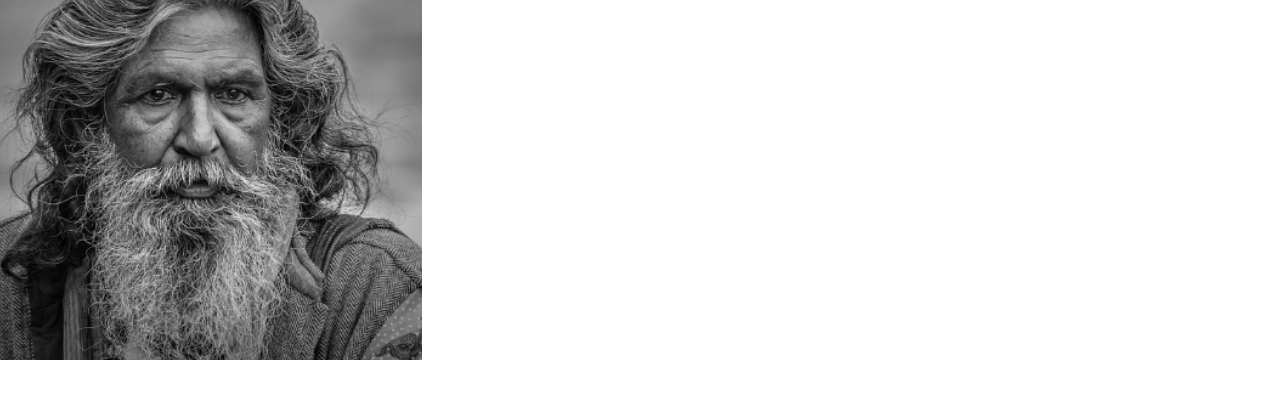
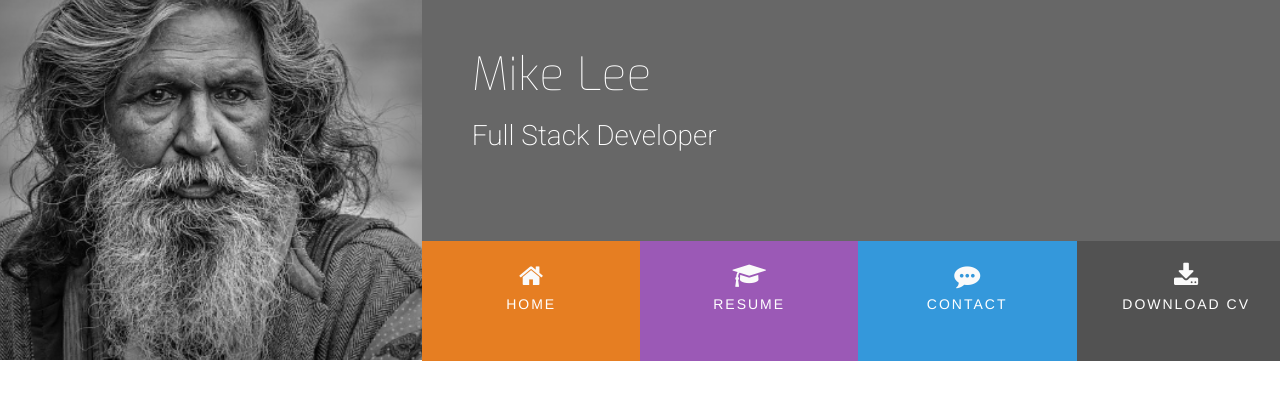
Before and after one commit to gsthandi/ucd-resume, a plain HTML site: page index.html in a window 1280 px wide. Drawn offline with nearby package versions, Linux system fonts and the light colour scheme.

Commit message:
Updated hmtl and css files

```diff
--- a/assets/css/style.css
+++ b/assets/css/style.css
@@ -1,7 +1,35 @@
 @import url('https://fonts.googleapis.com/css?family=Roboto:100,200,300,400,500,600,700|Exo:100,200,300,400,500,600,700');
+
+/*---------------------------------------------Colours-*/
+
+.bg-color-name-title {
+    background-color: #676767;
+}
+
+.ul-menu-color-home {
+    background-color: #e67e22;
+}
+
+.ul-menu-color-resume {
+    background-color: #9b59b6;
+}
+
+.ul-menu-color-contact {
+    background-color: #3498db;
+}
+
+.ul-menu-color-home-download-cv {
+    background-color: #525252;
+}
+
+/*---------------------------------------------Heading-*/
 
 header {
     margin: 0;
+}
+
+.heading {
+    margin-left: 50px;
 }
 
 .logo {
@@ -14,3 +42,68 @@ header {
     -moz-transition: all .5s ease-in-out;
     -webkit-transition: all .5s ease-in-out;
 }
+
+.name {
+    font-family: "Exo", sans-serif;
+    font-weight: 100;
+    font-size: 46px;
+    margin-top: 50px;
+    color: #fff;
+}
+
+.title {
+    font-family: "Roboto", sans-serif;
+    font-weight: 200;
+    font-size: 28px;
+    margin-top: 20px;
+    margin-bottom: 90px;
+    color: #fff;
+}
+
+/*---------------------------------------------Navigation-*/
+
+#nav {    /* Was not working first, now working. Find out why */
+    margin: 0;
+}
+
+#nav li {
+    padding: 0;
+}
+
+.menuitem {
+    height: 120px;
+    text-align: center;
+    padding: 0;
+}
+
+.menuitem a {
+    width: 100%;
+    text-decoration: none;
+    color: #fff;
+    height: 120px;
+}
+
+.menuitem a i {
+    padding-top: 22px;
+    display: block;
+    color: #fafafa;
+    font-size: 26px;
+}
+
+.menuitem span {
+    display: block;
+    width: 100%;
+    padding-top: 5px;
+    text-align: center;
+    text-transform: uppercase;
+    font-size: 14px;
+    font-weight: 300;
+    letter-spacing: 2px;
+}
+
+/*---------------------------------------------Hover.css-*/
+
+.hvr-sweep-to-bottom:before {
+    background: rgba(0, 0, 0, 0.2);
+    height: 120px;
+}
--- a/index.html
+++ b/index.html
@@ -8,6 +8,7 @@
     <title>CV</title>
     <link rel="stylesheet" href="https://maxcdn.bootstrapcdn.com/bootstrap/3.3.7/css/bootstrap.min.css" type="text/css" />
     <link rel="stylesheet" href="https://maxcdn.bootstrapcdn.com/font-awesome/4.7.0/css/font-awesome.min.css" type="text/css" />
+    <link rel="stylesheet" href="https://cdnjs.cloudflare.com/ajax/libs/hover.css/2.1.1/css/hover-min.css">
     <link rel="stylesheet" href="assets/css/style.css" type="text/css">
 </head>
 
@@ -18,7 +19,28 @@
                 <div class="col-md-4 logo"></div>
             </a>
             <div class="col-md-8">
-
+                <div class="row bg-color-name-title">
+                    <div class="heading">
+                        <h1 class="name">Mike Lee</h1>
+                        <h2 class="title">Full Stack Developer</h2>
+                    </div>
+                </div>
+                <div class="row">
+                    <ul id="nav" class="list-inline clearfix">
+                        <li class="col-xs-6 col-sm-3 ul-menu-color-home menuitem">
+                            <a href="#" class="hvr-sweep-to-bottom"><i class="fa fa-home aria-hidden="true"></i><span>Home</span></a>
+                        </li>
+                        <li class="col-xs-6 col-sm-3 ul-menu-color-resume menuitem">
+                            <a href="#" class="hvr-sweep-to-bottom"><i class="fa fa-graduation-cap aria-hidden="true"></i><span>Resume</span></a>
+                        </li>
+                        <li class="col-xs-6 col-sm-3 ul-menu-color-contact menuitem">
+                            <a href="#" class="hvr-sweep-to-bottom"><i class="fa fa-commenting aria-hidden="true"></i><span>Contact</span></a>
+                        </li>
+                        <li class="col-xs-6 col-sm-3 ul-menu-color-home-download-cv menuitem">
+                            <a href="#" class="hvr-sweep-to-bottom"><i class="fa fa-download aria-hidden="true"></i><span>Download CV</span></a>
+                        </li>
+                    </ul>
+                </div>
             </div>
         </div>
 
```
